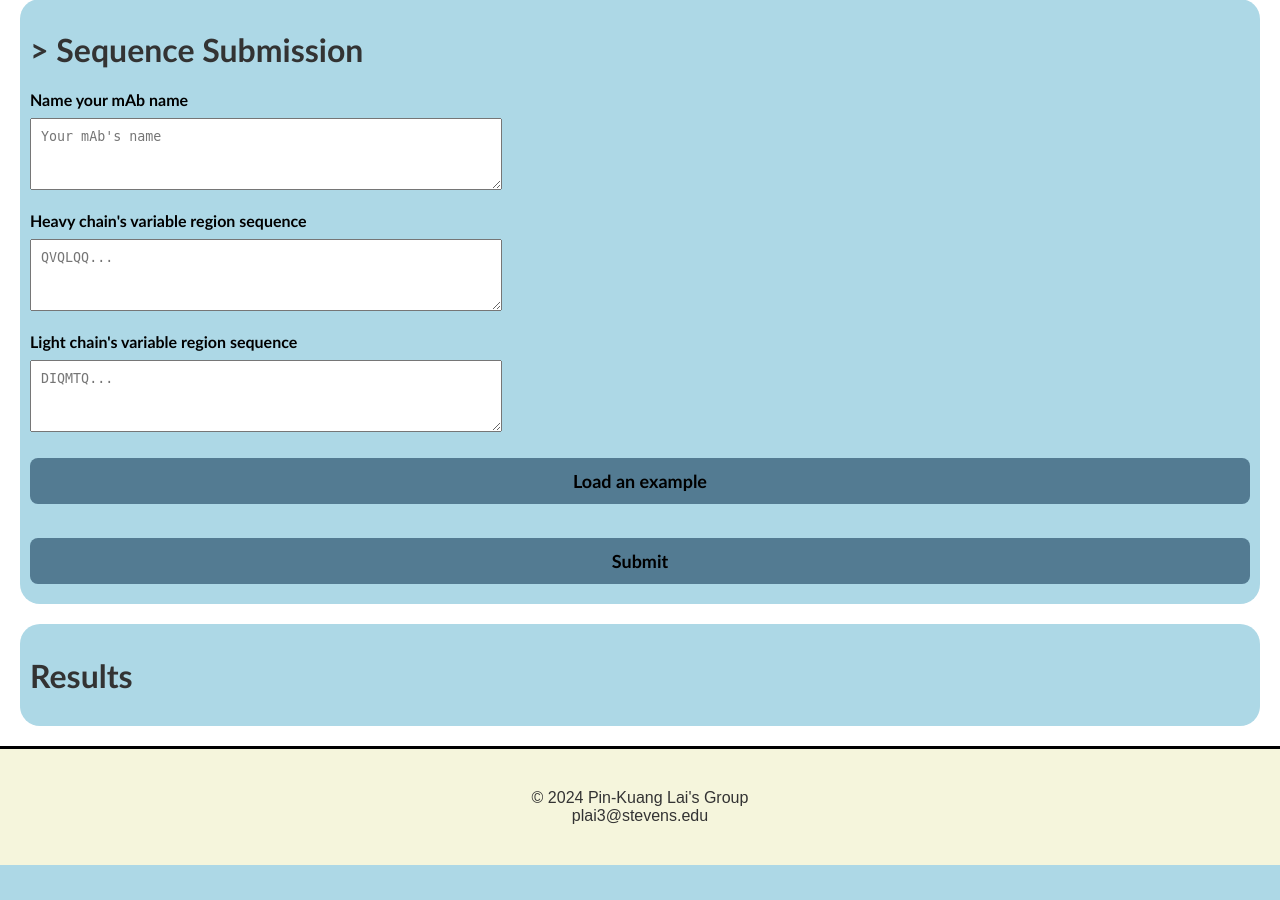
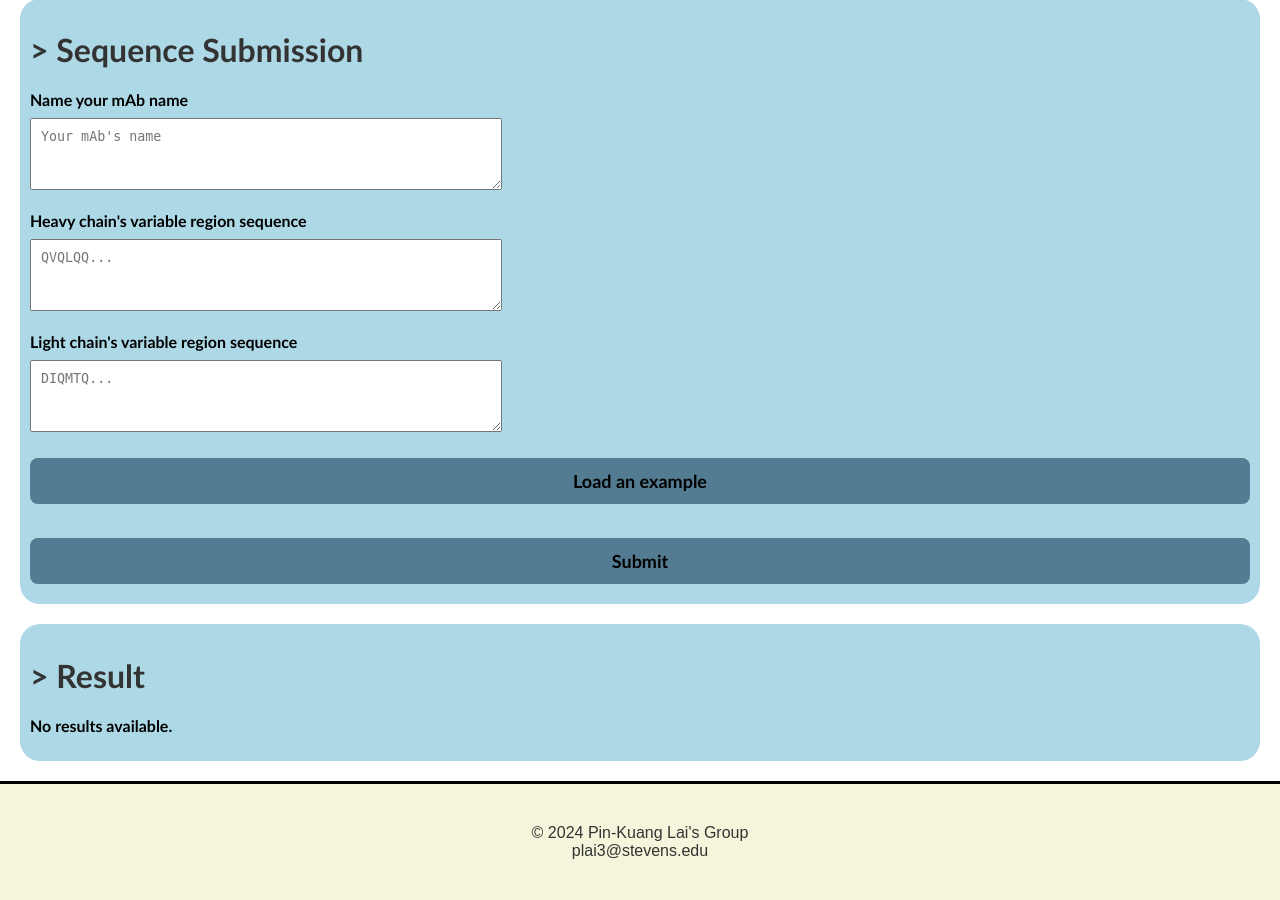
Before and after one commit to IEnWu/DeepVisWebApp, a Flask app: page / in a window 1280 px wide. Shown: the part 816-1716 px from the top of the page. Before the commit the page ends 1681 px from the top, so only its background shows below. Run offline with Flask 3, Linux system fonts and the light colour scheme.

Commit message:
html test

```diff
--- a/templates/index.html
+++ b/templates/index.html
@@ -67,16 +67,13 @@
                 </form>
 
             </div>
+            <div id="result">
+                <h1>> Result</h1>
 
-            <div id="result">
-                <h1>Results</h1>
-
-                <!-- DeepSP Descriptors Table -->
-                {% if descriptors_path %}
-                    <h2>DeepSP Descriptors</h2>
+                {% if csv_path %}
                     <div style="overflow-x: auto; max-height: 400px;">
                         <table style="border: 1px solid black; border-collapse: collapse;">
-                            {% for row in descriptors_data %}
+                            {% for row in csv_data %}
                                 <tr>
                                     {% for item in row %}
                                         <td style="border: 1px solid black; padding: 8px;">{{ item }}</td>
@@ -85,9 +82,11 @@
                             {% endfor %}
                         </table>
                     </div>
-                    <p>Download the DeepSP Descriptors file here: <a href="{{ url_for('download_file', filename=descriptors_path) }}">{{ descriptors_path }}</a></p>
+                    <p>Download the result file here: <a href="{{ url_for('download_file', filename='DeepSP_descriptors.csv')}}">{{ csv_path }}</a></p>
+                {% else %}
+                    <p>No results available.</p>
                 {% endif %}
-
+            </div>
                 <!-- Prediction Results Table
                 {% if predictions_path %}
                 <h2>Prediction Results</h2>
```
